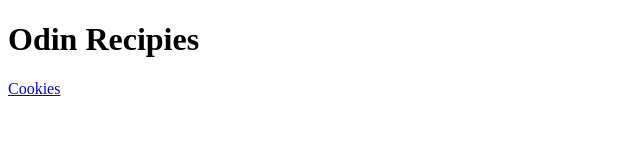
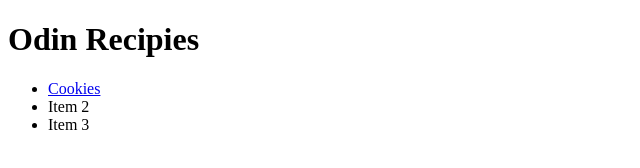
Before and after one commit to oggmilk/odin-recipies, a plain HTML site: page index.html in a window 1280 px wide. Shown: the whole page, without its empty margins (0-640 px from the left). Drawn offline with Linux system fonts and the light colour scheme.

Commit message:
Puts recipies on homepage in unordered list

```diff
--- a/index.html
+++ b/index.html
@@ -6,6 +6,10 @@
     </head>
     <body>
         <h1>Odin Recipies</h1>
-        <a href="./recipies/cookies.html">Cookies</a>
+        <ul>
+            <li><a href="./recipies/cookies.html">Cookies</a></li>
+            <li>Item 2</li>
+            <li>Item 3</li>
+        </ul>
     </body>
 </html>
```
